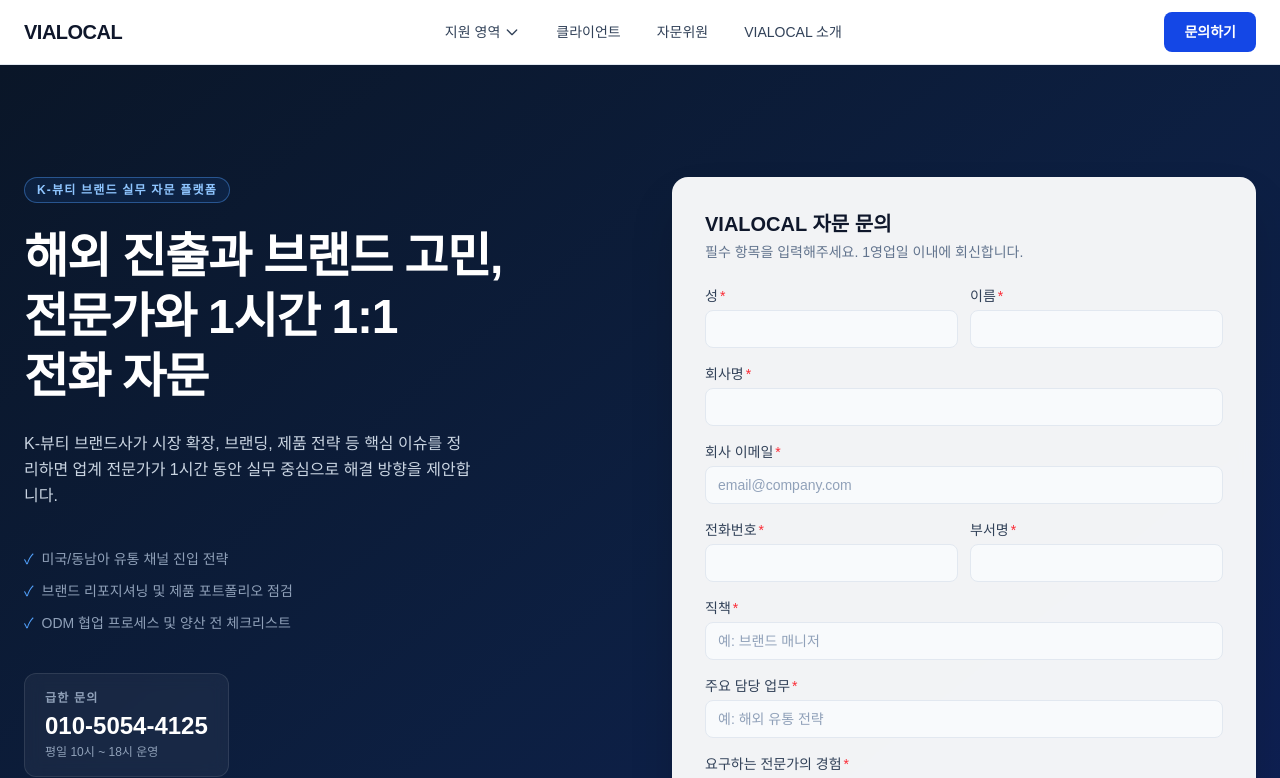
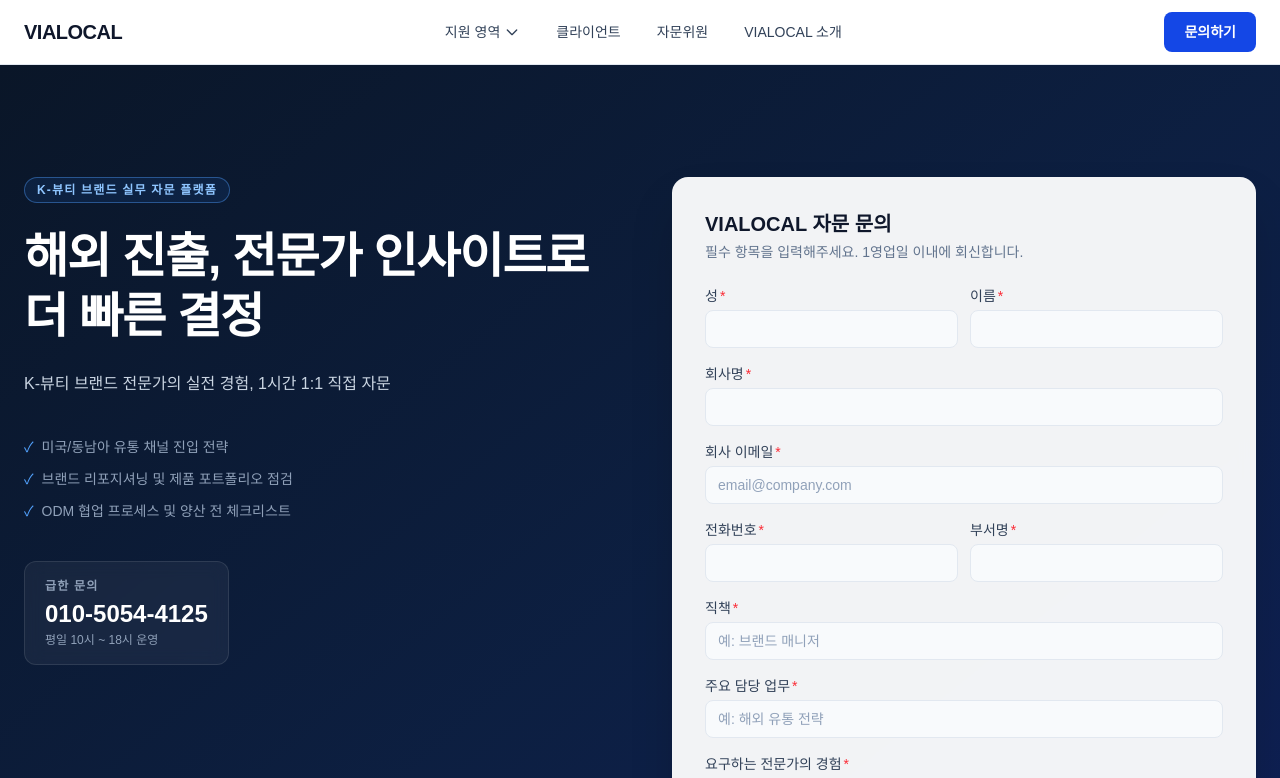
Before and after one commit to yjyjkk4125-lgtm/my-web-project, a Next.js app: page / in a window 1280 px wide. Shown: the top 778 px of the page. Built offline with nearby package versions, Linux system fonts and the light colour scheme.

Commit message:
헤드라인 문구 한 줄로 수정

```diff
--- a/app/page.tsx
+++ b/app/page.tsx
@@ -132,17 +132,11 @@
               </span>
 
               <h1 className="mt-6 text-4xl font-bold leading-tight tracking-tight text-white md:text-5xl lg:text-5xl">
-                해외 진출과 브랜드 고민,
-                <br />
-                전문가와 1시간 1:1
-                <br />
-                전화 자문
+              해외 진출, 전문가 인사이트로더 빠른 결정
               </h1>
 
               <p className="mt-6 max-w-md text-base leading-relaxed text-slate-300">
-                K-뷰티 브랜드사가 시장 확장, 브랜딩, 제품 전략 등 핵심
-                이슈를 정리하면 업계 전문가가 1시간 동안 실무 중심으로
-                해결 방향을 제안합니다.
+              K-뷰티 브랜드 전문가의 실전 경험, 1시간 1:1 직접 자문
               </p>
 
               <div className="mt-10 space-y-3 text-sm text-slate-400">
```
